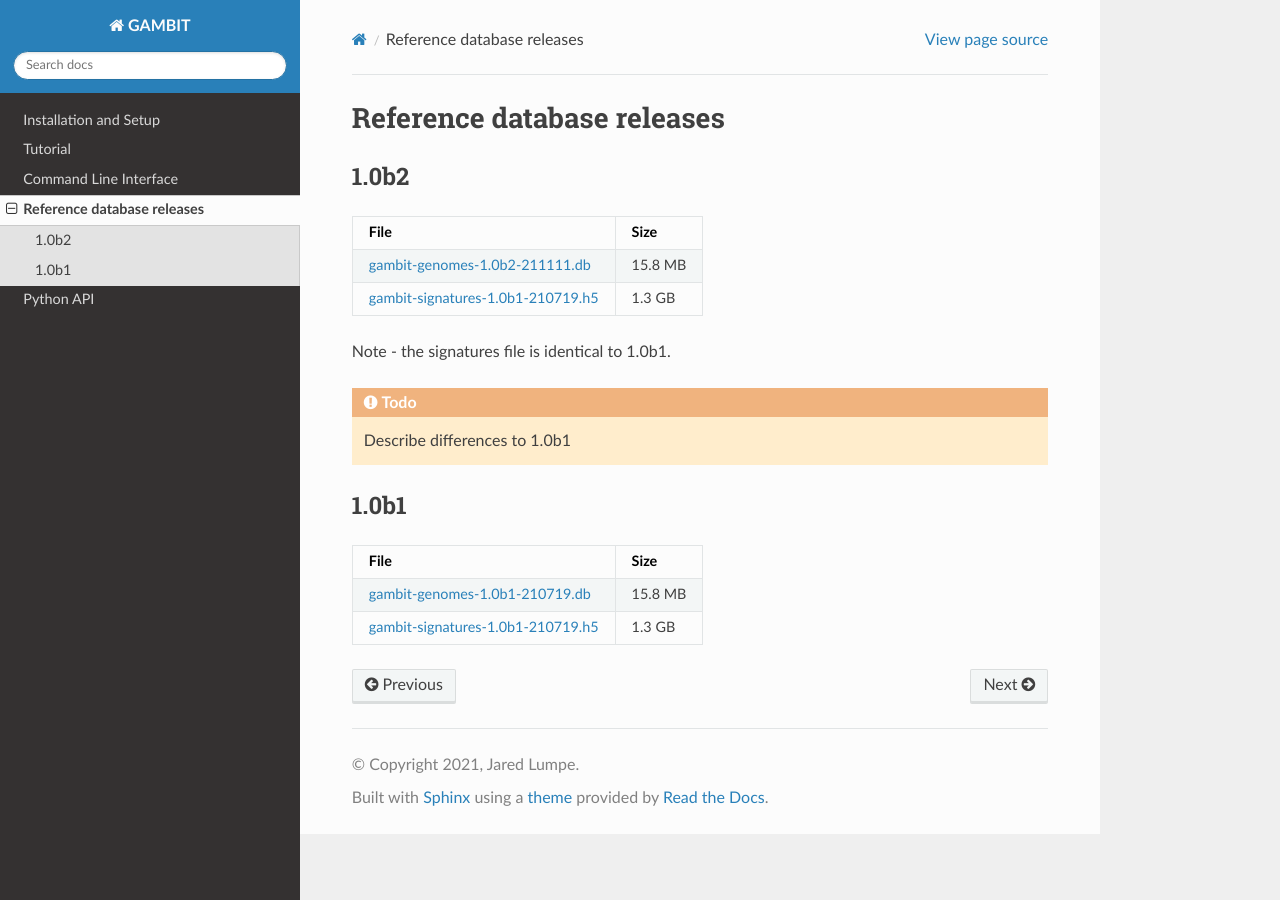
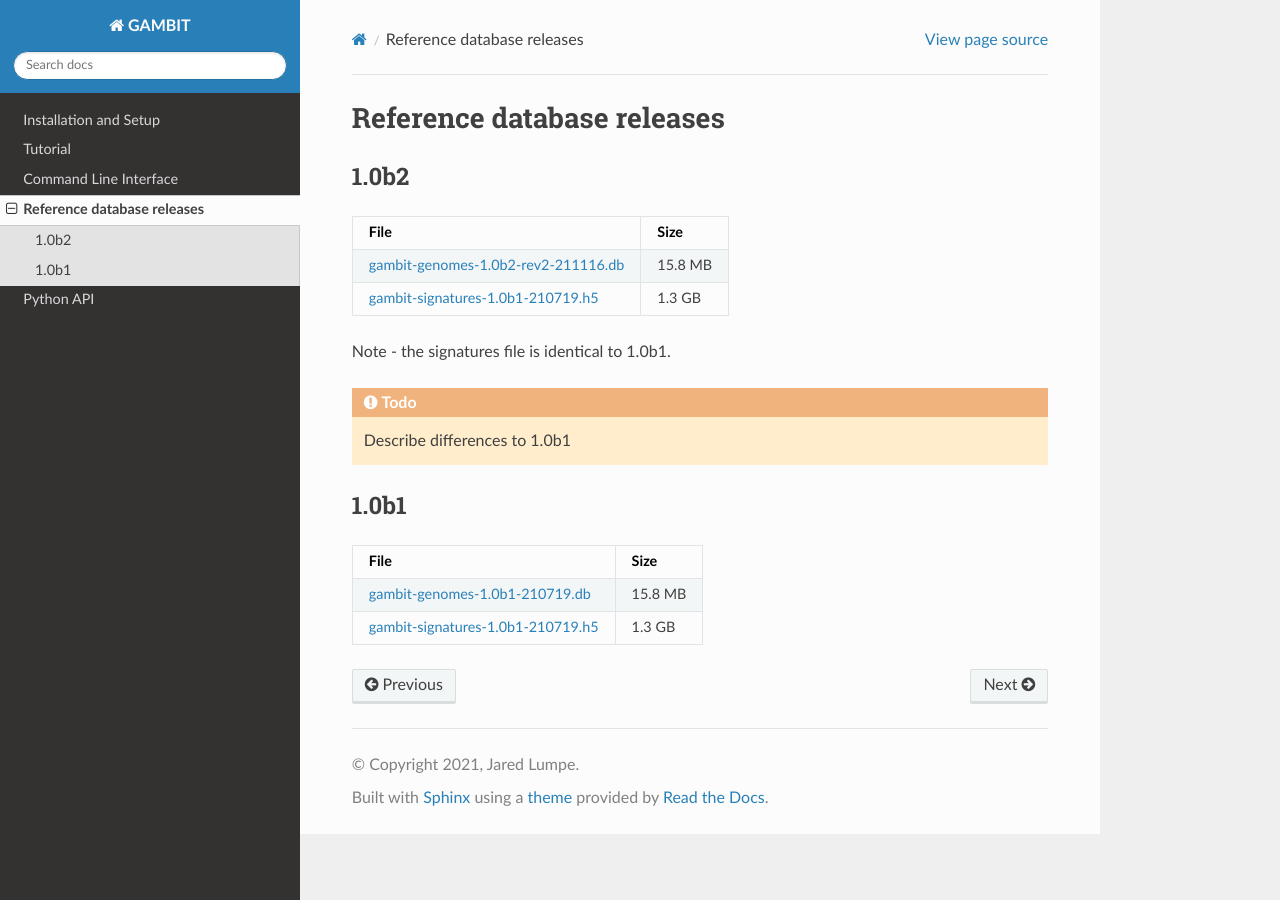
Before and after one commit to jlumpe/gambit, a Sphinx documentation site: the page built from docs/source/databases.rst, in a window 1280 px wide. Built offline with Sphinx 7.4.7 and the Read the Docs theme 2.0.0, drawn with Linux system fonts in a browser that asks for light colours.

Commit message:
Update database file URLs

```diff
--- a/docs/source/databases.rst
+++ b/docs/source/databases.rst
@@ -13,7 +13,7 @@
 
    * - File
      - Size
-   * - `gambit-genomes-1.0b2-211111.db`_
+   * - `gambit-genomes-1.0b2-rev2-211116.db`_
      - 15.8 MB
    * - `gambit-signatures-1.0b1-210719.h5`_
      - 1.3 GB
@@ -39,6 +39,6 @@
      - 1.3 GB
 
 
-.. _gambit-genomes-1.0b2-211111.db: https://storage.googleapis.com/hesslab-gambit-public/databases/refseq-curated/1.0-beta/gambit-genomes-1.0b2-rev2-211116.db
-.. _gambit-signatures-1.0b1-210719.h5: https://storage.googleapis.com/hesslab-gambit-public/databases/refseq-curated/1.0-beta/gambit-signatures-1.0b1-210719.h5
-.. _gambit-genomes-1.0b1-210719.db: https://storage.googleapis.com/hesslab-gambit-public/databases/refseq-curated/1.0-beta/gambit-genomes-1.0b1-210719.db
+.. _gambit-genomes-1.0b2-rev2-211116.db: https://storage.googleapis.com/jlumpe-gambit/public/databases/refseq-curated/1.0-beta/gambit-genomes-1.0b2-rev2-211116.db
+.. _gambit-signatures-1.0b1-210719.h5: https://storage.googleapis.com/jlumpe-gambit/public/databases/refseq-curated/1.0-beta/gambit-signatures-1.0b1-210719.h5
+.. _gambit-genomes-1.0b1-210719.db: https://storage.googleapis.com/jlumpe-gambit/public/databases/refseq-curated/1.0-beta/gambit-genomes-1.0b1-210719.db
```
Also changed, not shown: README.md (+2 -2 lines).
